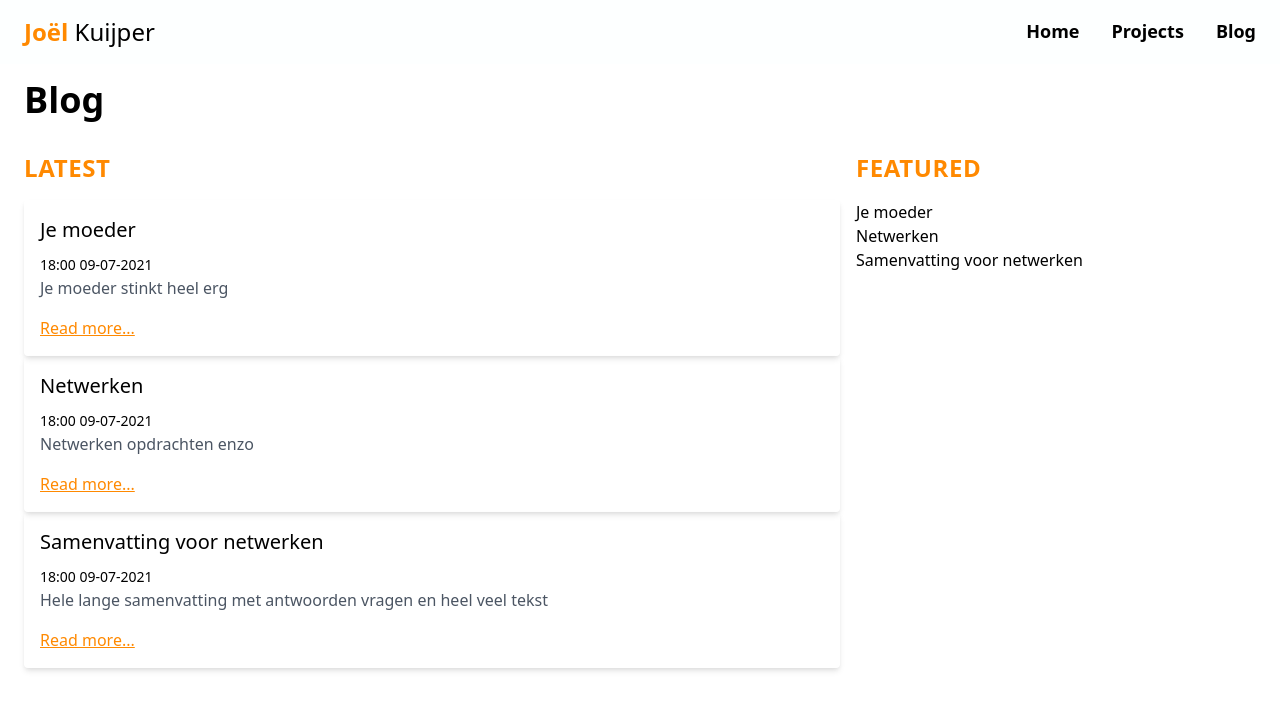
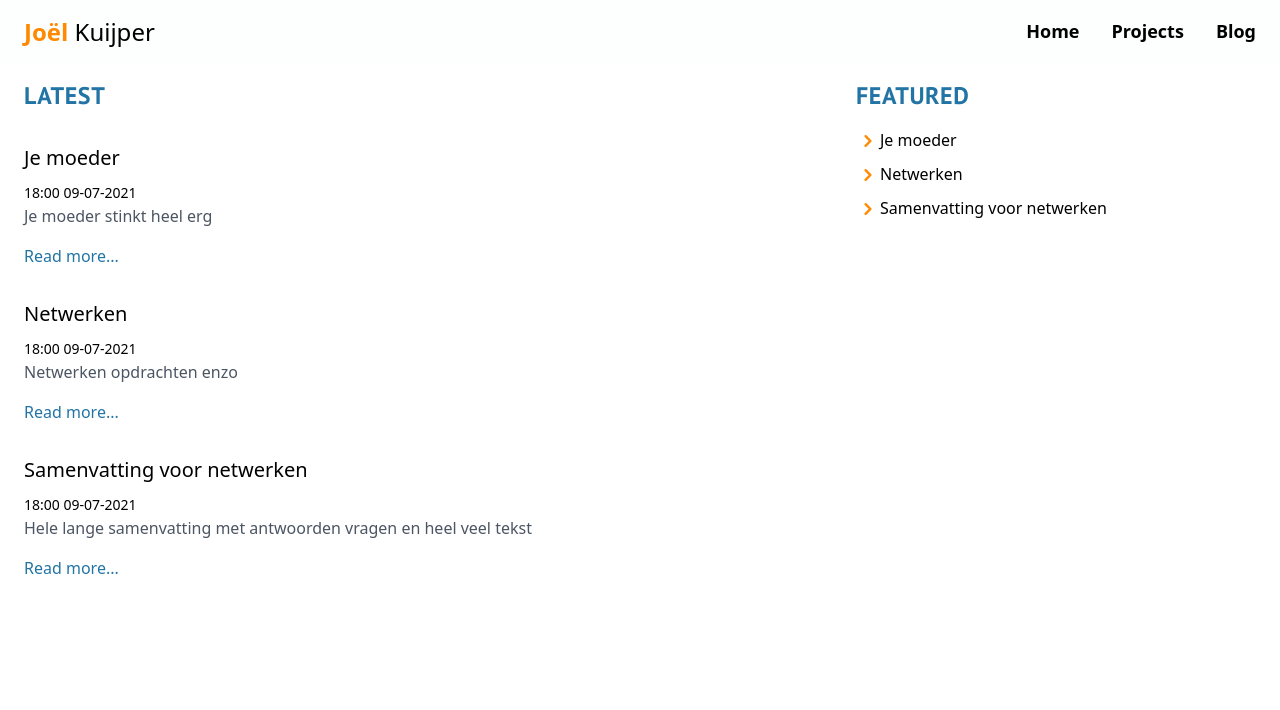
Before and after one commit to Joehoel/joelkuijper.me, a Next.js app: page /blog in a window 1280 px wide. Shown: the top 710 px of the page. Built offline with nearby package versions, Linux system fonts and the light colour scheme; what @tailwindcss/typography would draw is missing.

Commit message:
Some updated

```diff
--- a/src/components/Header.tsx
+++ b/src/components/Header.tsx
@@ -12,17 +12,17 @@ const Header = () => {
     >
       {({ open }) => (
         <>
-          <h1 className="text-2xl font-medium">
+          <h1 className="text-2xl font-medium ">
             <Link href="/" passHref>
               <a>
-                <span className="font-bold text-orange">Joël</span> Kuijper
+                <span className="font-bold text-primary">Joël</span> Kuijper
               </a>
             </Link>
           </h1>
           <nav className="hidden md:flex md:rounded-none md:shadow-none md:bg-transparent md:space-y-0 md:space-x-8 md:relative md:top-0 md:flex-row md:w-auto md:p-0">
             {routes.map((item, index) => (
               <Link href={item.path} passHref key={index}>
-                <a className="text-lg font-semibold transition duration-75 border-b-2 border-transparent hover:border-orange max-w-max">
+                <a className="text-lg font-semibold transition duration-75 border-b-2 border-transparent hover:border-primary max-w-max">
                   {item.name}
                 </a>
               </Link>
@@ -32,7 +32,7 @@ const Header = () => {
           <Disclosure.Panel className="absolute left-0 flex flex-col w-full top-16 p-6 pt-0 space-y-3 bg-white rounded-lg shadow-md md:hidden">
             {routes.map((item, index) => (
               <Link href={item.path} passHref key={index}>
-                <a className="text-lg font-semibold transition duration-75 border-b-2 border-transparent hover:border-orange max-w-max">
+                <a className="text-lg font-semibold transition duration-75 border-b-2 border-transparent hover:border-primary max-w-max">
                   {item.name}
                 </a>
               </Link>
--- a/src/components/Layout.tsx
+++ b/src/components/Layout.tsx
@@ -1,5 +1,6 @@
 import { Box, Container } from "@chakra-ui/react";
 import Header from "./Header";
+import Head from "next/head";
 
 interface Props {
   children: React.ReactNode;
@@ -7,10 +8,15 @@ interface Props {
 
 const Layout = ({ children }: Props) => {
   return (
-    <div className="mx-auto max-w-7xl pb-safe selection:bg-yellow-100">
-      <Header />
-      <main className="px-6 py-4">{children}</main>
-    </div>
+    <>
+      <Head>
+        <link rel="icon" href="https://fav.farm/🏠" />
+      </Head>
+      <div className="mx-auto max-w-7xl pb-safe selection:bg-yellow-100">
+        <Header />
+        <main className="px-6 py-4">{children}</main>
+      </div>
+    </>
   );
 };
 
--- a/src/components/Post.tsx
+++ b/src/components/Post.tsx
@@ -1,5 +1,6 @@
 import React from "react";
 import Link from "next/link";
+
 interface Post {
   content: string;
   data: {
@@ -7,20 +8,25 @@ interface Post {
   };
   filePath: string;
 }
+
 interface Props {
   post: Post;
 }
 
 const Post = ({ post }: Props) => {
   return (
-    <article className="shadow-md rounded p-4 w-auto">
-      <h4 className="text-xl font-medium mb-2">{post.data.title}</h4>
-      <small className="text-sm font-thin">{post.data.date}</small>
-      <p className="text-gray-600 mb-4">{post.data.description}</p>
-      <Link as={`/blog/${post.filePath.replace(/\.mdx?$/, "")}`} href={`/blog/[slug]`} passHref>
-        <a className="text-orange underline">Read more...</a>
-      </Link>
-    </article>
+    <Link as={`/blog/${post.filePath.replace(/\.mdx?$/, "")}`} href={`/blog/[slug]`} passHref>
+      <a>
+        <article className="w-auto py-4 group">
+          <h4 className="text-xl font-medium mb-2 group-hover:text-primary transition duration-[100ms]">
+            {post.data.title}
+          </h4>
+          <small className="text-sm font-thin">{post.data.date}</small>
+          <p className="mb-4 text-gray-600">{post.data.description}</p>
+          <a className="text-secondary transition duration-[100ms] hover:underline">Read more...</a>
+        </article>
+      </a>
+    </Link>
   );
 };
 
--- a/src/pages/_document.tsx
+++ b/src/pages/_document.tsx
@@ -1,5 +1,5 @@
-import NextDocument, { Html, Head, Main, NextScript } from 'next/document'
-import { ColorModeScript } from '@chakra-ui/react'
+import NextDocument, { Html, Head, Main, NextScript } from "next/document";
+import { ColorModeScript } from "@chakra-ui/react";
 
 export default class Document extends NextDocument {
   render() {
@@ -13,6 +13,6 @@ export default class Document extends NextDocument {
           <NextScript />
         </body>
       </Html>
-    )
+    );
   }
 }
--- a/src/pages/blog.tsx
+++ b/src/pages/blog.tsx
@@ -1,20 +1,21 @@
+import { ChevronRightIcon } from "@heroicons/react/solid";
 import Post from "components/Post";
 import { getLatestPosts } from "lib/posts";
 import { InferGetStaticPropsType } from "next";
 import Head from "next/head";
+import Link from "next/link";
 
 const blog = ({ posts }: InferGetStaticPropsType<typeof getStaticProps>) => {
   return (
     <>
       <Head>
-        <title>Blog</title>
+        <title>Blog - Joël Kuijper</title>
+        <link rel="icon" href="https://fav.farm/📃" />
       </Head>
 
-      <h1 className="text-4xl font-bold mb-8">Blog</h1>
-
-      <section className="grid md:grid-cols-3 sm:grid-rows-2 gap-4">
+      <section className="grid md:grid-cols-3 md:grid-rows-1 sm:grid-cols-1 sm:grid-rows-2 gap-4">
         <div className="col-span-2">
-          <h2 className="text-2xl text-orange uppercase font-semibold tracking-wide mb-4">Latest</h2>
+          <h2 className="text-2xl text-secondary uppercase font-semibold tracking-wide mb-4 font-body">Latest</h2>
           <ul>
             {posts.map(post => (
               <Post post={post} key={post.filePath} />
@@ -22,10 +23,16 @@ const blog = ({ posts }: InferGetStaticPropsType<typeof getStaticProps>) => {
           </ul>
         </div>
         <aside>
-          <h2 className="text-2xl text-orange uppercase font-semibold tracking-wide mb-4">Featured</h2>
-          <ul className="marker:text-orange" data-content="#">
+          <h2 className="text-2xl text-secondary uppercase font-semibold tracking-wide mb-4 font-body">Featured</h2>
+          <ul className="marker:text-primary space-y-2" data-content="#">
             {posts.map(post => (
-              <li className="list-item">{post.data.title}</li>
+              <li className="flex items-center">
+                <ChevronRightIcon className="w-6 h-6 text-primary" />
+
+                <Link as={`/blog/${post.filePath.replace(/\.mdx?$/, "")}`} href={`/blog/[slug]`} passHref>
+                  <a className="border-b-2 border-transparent hover:border-primary">{post.data.title}</a>
+                </Link>
+              </li>
             ))}
           </ul>
         </aside>
--- a/src/pages/blog/[slug].tsx
+++ b/src/pages/blog/[slug].tsx
@@ -20,7 +20,7 @@ const Post = ({ source, post }: InferGetStaticPropsType<typeof getStaticProps>)
       <Head>
         <title>{post.title}</title>
       </Head>
-      <h2 className="text-4xl font-bold mb-2">{post.title}</h2>
+      <h2 className="text-4xl font-bold mb-2 text-secondary">{post.title}</h2>
       <small className="text-base">Published on: {post.date}</small>
       <h3 className="text-lg my-4">{post.description}</h3>
       <hr />
--- a/src/pages/index.tsx
+++ b/src/pages/index.tsx
@@ -3,8 +3,12 @@ import Head from "next/head";
 const Home = () => (
   <div>
     <Head>
-      <title>Home</title>
+      <title>Home - Joël Kuijper</title>
+      <link rel="icon" href="https://fav.farm/🏠" />
     </Head>
+    <section>
+      <h1>Home</h1>
+    </section>
   </div>
 );
 
--- a/src/pages/projects.tsx
+++ b/src/pages/projects.tsx
@@ -3,8 +3,12 @@ const projects = () => {
   return (
     <div>
       <Head>
-        <title>Projects</title>
+        <title>Projects - Joël Kuijper</title>
+        <link rel="icon" href="https://fav.farm/📋" />
       </Head>
+      <section>
+        <h1>Projects</h1>
+      </section>
     </div>
   );
 };
--- a/src/styles/tailwind.css
+++ b/src/styles/tailwind.css
@@ -1,3 +1,5 @@
+@import url(https://fonts.googleapis.com/css?family=PT+Sans:regular,italic,700,700italic);
+
 @tailwind base;
 @tailwind components;
 @tailwind utilities;
@@ -26,6 +28,3 @@
     }
   }
 }
-
-@layer utilities {
-}
--- a/tailwind.config.js
+++ b/tailwind.config.js
@@ -1,4 +1,5 @@
 const { colors } = require("tailwindcss/defaultTheme");
+const { orange } = require("tailwindcss/colors");
 
 module.exports = {
   purge: ["./src/pages/**/*.{js,ts,jsx,tsx}", "./src/components/**/*.{js,ts,jsx,tsx}"],
@@ -7,9 +8,14 @@ module.exports = {
   theme: {
     extend: {
       colors: {
-        orange: "#FF8900",
+        primary: "#FF8900",
+        secondary: "#2274A5",
         black: "#1B1B1E",
         white: "#FDFFFF",
+        orange,
+      },
+      fontFamily: {
+        body: ["PT Sans"],
       },
     },
   },
```
